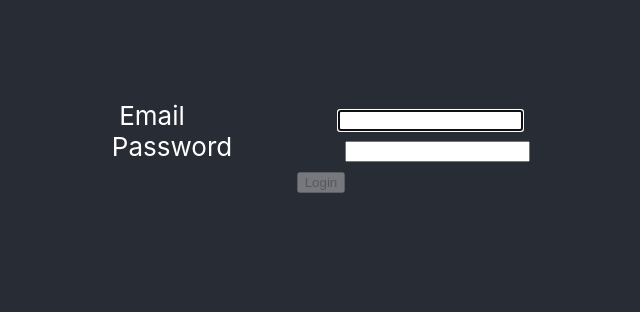
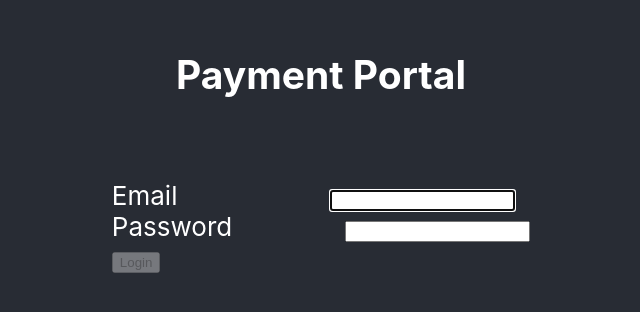
Before and after one commit to namantayal/Payments_Frontend_PB2A, a React (Create React App) app: page / in a window 1280 px wide. Shown: the part 254-566 px from the top of the page, without its empty margins (319-959 px from the left). Built offline with nearby package versions, Linux system fonts and the light colour scheme.

Commit message:
css changes

```diff
--- a/src/App.css
+++ /dev/null
@@ -1,14 +0,0 @@
-.App {
-  text-align: center;
-}
-
-.App-header {
-  background-color: #282c34;
-  min-height: 100vh;
-  display: flex;
-  flex-direction: column;
-  align-items: center;
-  justify-content: center;
-  font-size: calc(10px + 2vmin);
-  color: white;
-}
--- a/src/App.js
+++ b/src/App.js
@@ -1,13 +1,10 @@
-import './App.css';
 import AppRoutes from './AppRoute';
 
 function App() {
   return (
-    <div className="App">
-      <header className="App-header">
-        <AppRoutes/>
-      </header>
-    </div>
+  <div >
+    <AppRoutes/>
+  </div>
   );
 }
 
--- /dev/null
+++ b/src/Dashboard/DashboardManager.css
@@ -0,0 +1,3 @@
+.MenuBar{
+    padding: 2px;
+}
--- a/src/Dashboard/DashboardManager.js
+++ b/src/Dashboard/DashboardManager.js
@@ -1,10 +1,10 @@
 import React from 'react';
 
-export default function DashboardUser() {
+export default function DashboardManager() {
 
   return(
+    <h2 className='MenuBar'>Dashboard</h2>
 
-    <h2>Dashboard</h2>
 
   );
 
--- a/src/Login/Login.css
+++ b/src/Login/Login.css
@@ -7,3 +7,17 @@
     text-align: center;
     padding-right: 153px;
   }
+
+.MainLabel{
+  padding-bottom:50px;
+}
+.login{
+  background-color: #282c34;
+  min-height: 100vh;
+  display: flex;
+  flex-direction: column;
+  align-items: center;
+  justify-content: center;
+  font-size: calc(10px + 2vmin);
+  color: white;
+}
--- a/src/Login/Login.js
+++ b/src/Login/Login.js
@@ -17,12 +17,11 @@ export default function Login() {
 
   function handleSubmit(event) {
     event.preventDefault();
-
-
   }
 
   return (
-    <div className="Login">
+    <div className="login">
+      <h2 className="MainLabel">Payment Portal</h2>
       <Form onSubmit={()=>navigate('/dashboardM')}>
         <Form.Group size="lg" controlId="email">
           <Form.Label className="labelEmail">Email</Form.Label>
```
Also changed, not shown: src/image/bg.webp (added).
